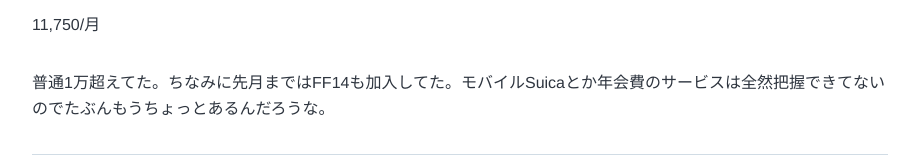
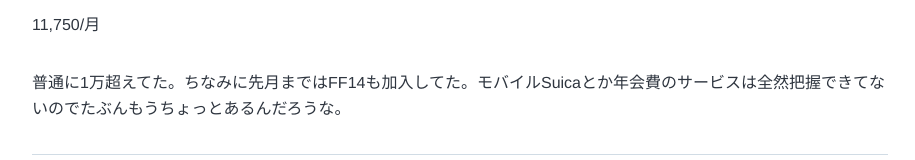
Before and after one commit to putcut/blog, a Gatsby site: page /2021-subscription/ in a window 1280 px wide. Shown: the part 2105-2265 px from the top of the page, without its empty margins (180-1095 px from the left). Built offline with nearby package versions, Linux system fonts and the light colour scheme; Gatsby itself is replaced by a stand-in of ours.

Commit message:
fix article

```diff
--- a/content/blog/2021-subscription/index.md
+++ b/content/blog/2021-subscription/index.md
@@ -47,4 +47,4 @@ Youtubeは本当に良くない。Musicとまとまってるのでまあ良し
 ## 合計
 11,750/月
 
-普通1万超えてた。ちなみに先月まではFF14も加入してた。モバイルSuicaとか年会費のサービスは全然把握できてないのでたぶんもうちょっとあるんだろうな。
+普通に1万超えてた。ちなみに先月まではFF14も加入してた。モバイルSuicaとか年会費のサービスは全然把握できてないのでたぶんもうちょっとあるんだろうな。
```
